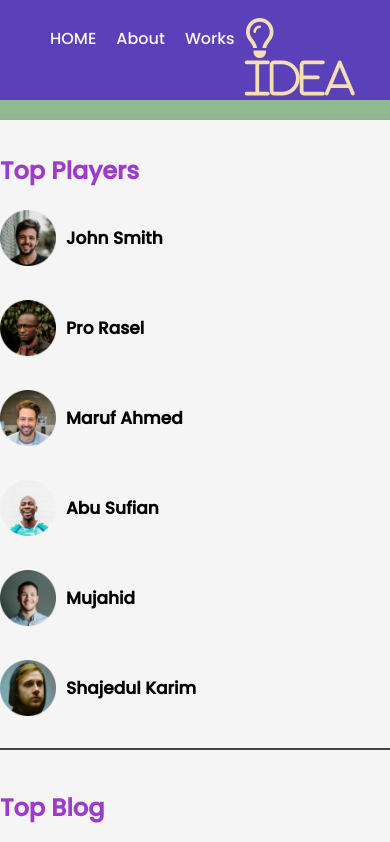
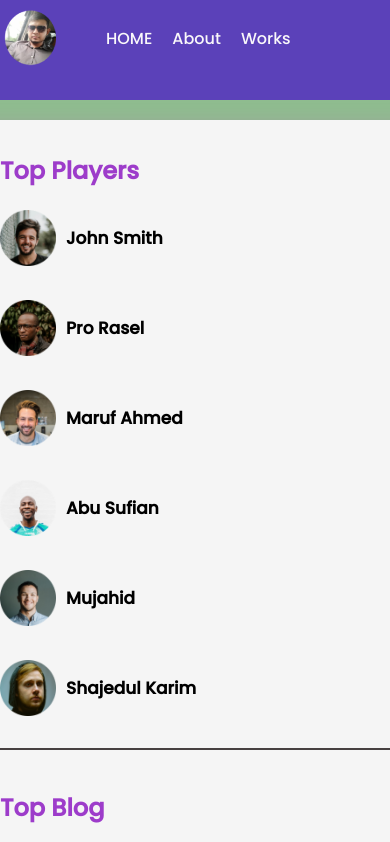
Before and after one commit to iamAshiq1/leader-board-css3, a plain HTML site: page index.html in a window 390 px wide. Shown: the top 842 px of the page. Drawn offline with Linux system fonts and the light colour scheme.

Commit message:
profile icon added

```diff
--- a/index.html
+++ b/index.html
@@ -13,14 +13,17 @@
 <body>
     <header>
         <nav>
-          <div>
+            <div class="pp">
+                <img src="images/pp.png" alt="">
+            </div>
+            <div>
             <ul>
             <li><a href="">HOME</a></li>
             <li><a href="">About</a></li>
             <li><a href="">Works</a></li>
             </ul>
-          </div>
-          <div><i class="far fa-lightbulb icon"> idea</i></div>
+            </div>
+        <div><i class="far fa-lightbulb"> idea</i></div>
       </nav>
     </header>
 
--- a/style.css
+++ b/style.css
@@ -8,6 +8,11 @@ body{
     margin-top: 18px;
     font-size: 40px;
     color: wheat;
+    margin-left: 400px;
+}
+.pp img{
+    align-items: center;
+    margin-top: 10px;
 }
 nav ul{
     display: flex;
@@ -19,11 +24,10 @@ nav li{
 nav a{
     text-decoration: none;
     color: rgb(250, 248, 250);
-    justify-content: space-between;
 }
 nav{
     display: flex;
-    justify-content: space-evenly;
+    justify-content: center;
     background-color: rgb(91, 65, 185);
 }
 nav li:hover{
@@ -138,6 +142,13 @@ main{
 /* Mobile devies */
 
 @media only screen and (max-width: 650px) {
+    nav{
+        justify-content: left;
+        overflow: hidden;
+    }
+    .fa-lightbulb{
+        margin-right: 100px;
+    }
     .container{
         width: 100%;
     }
@@ -152,6 +163,10 @@ main{
 /* Tablet devices */
 
 @media only screen and (min-width: 650px) and (max-width: 1000px) {
+    nav{
+        justify-content: left;
+        overflow: hidden;
+    }
     .container{
         width: 100%;
     }
```
Also changed, not shown: images/pp.png (added).
